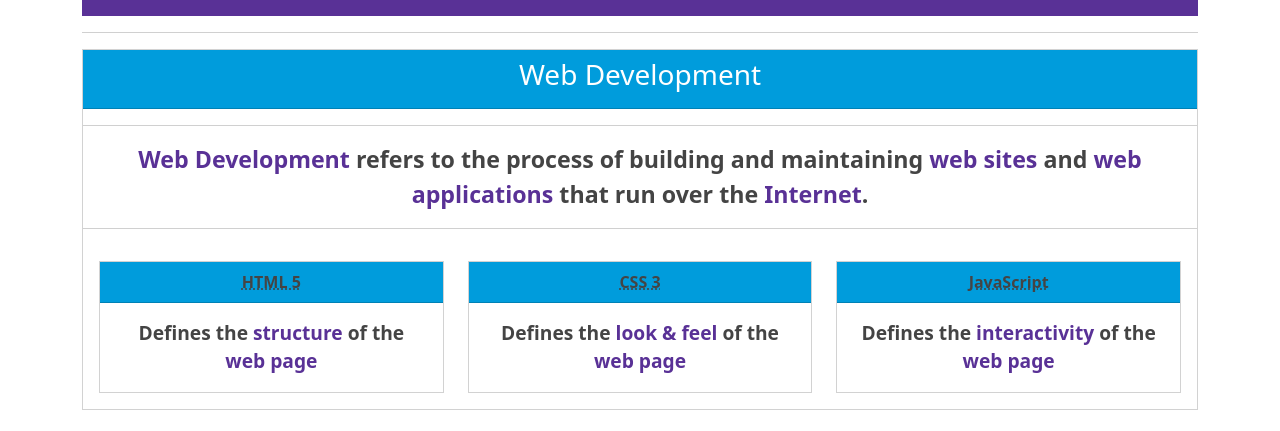
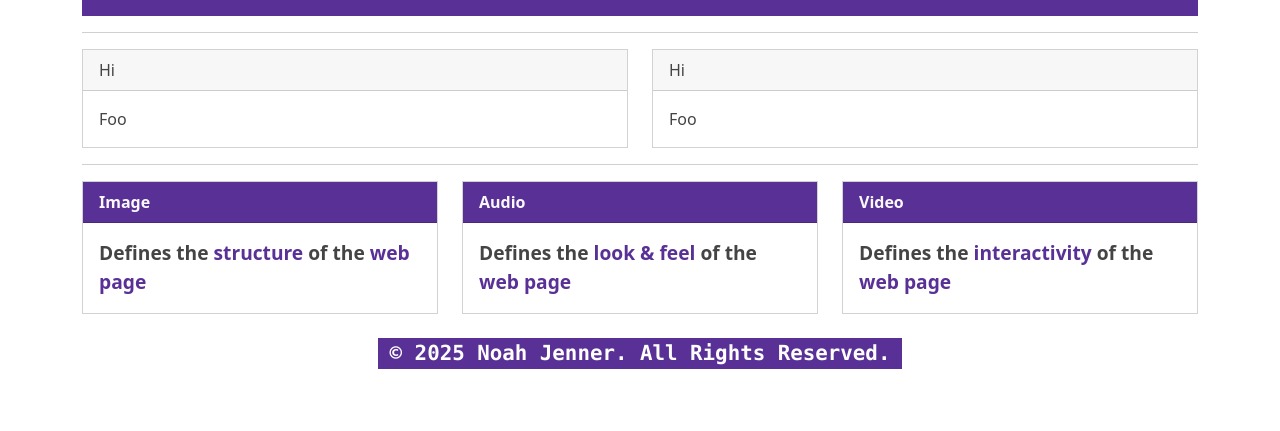
Before and after one commit to Eutropios/CPSC2030, a plain HTML site: page Lab2/index.html in a window 1280 px wide. Shown: the part 125-556 px from the top of the page. Drawn offline with nearby package versions, Linux system fonts and the light colour scheme.

Commit message:
Checkpoint, general layout done
General layout complete. Now working on inserting text.

Signed-off-by: 64815328+Eutropios@users.noreply.github.com

```diff
--- a/Lab2/index.html
+++ b/Lab2/index.html
@@ -49,34 +49,34 @@
       <hr />
 
       <!--Bottom card-->
+      <div class="row">
+        <div class="col-6">
           <div class="card">
-        <div
-          class="card-header bg-info text-white min-height d-flex align-items-center justify-content-center"
-        >
-          <h3>Web Development</h3>
+            <div class="card-header">Hi</div>
+            <div class="card-body">Foo</div>
+          </div>
+        </div>
+        <div class="col-6">
+          <div class="card">
+            <div class="card-header">Hi</div>
+            <div class="card-body">Foo</div>
+          </div>
+        </div>
       </div>
       <hr />
-        <div class="justify-content-center text-center web-dev-content fw-bold">
-          <span class="text-primary">Web Development</span> refers to the
-          process of building and maintaining
-          <span class="text-primary">web sites</span> and
-          <span class="text-primary">web applications</span> that run over the
-          <span class="text-primary">Internet</span>.
-        </div>
-        <hr />
-        <div class="card-body text-center">
+      <div>
         <div class="row">
           <div class="col-4">
             <div class="card">
               <div
-                  class="card-header bg-info fw-bold text-decoration-underline components-dotted"
+                class="card-header bg-primary fw-bold text-light components-dotted"
               >
-                  HTML 5
+                Image
               </div>
               <div class="card-body">
                 <div class="fw-bold small-card-content">
-                    Defines the <span class="text-primary">structure</span> of
-                    the <span class="text-primary">web page</span>
+                  Defines the <span class="text-primary">structure</span> of the
+                  <span class="text-primary">web page</span>
                 </div>
               </div>
             </div>
@@ -84,9 +84,9 @@
           <div class="col-4">
             <div class="card">
               <div
-                  class="card-header bg-info fw-bold text-decoration-underline components-dotted"
+                class="card-header bg-primary fw-bold text-light components-dotted"
               >
-                  CSS 3
+                Audio
               </div>
               <div class="card-body fw-bold small-card-content">
                 <div>
@@ -99,16 +99,15 @@
           <div class="col-4">
             <div class="card">
               <div
-                  class="card-header bg-info fw-bold text-decoration-underline components-dotted"
+                class="card-header bg-primary fw-bold text-light components-dotted"
               >
-                  JavaScript
+                Video
               </div>
               <div class="card-body fw-bold small-card-content">
                 <div>
                   Defines the
                   <span class="text-primary">interactivity</span> of the
                   <span class="text-primary">web page</span>
-                  </div>
                 </div>
               </div>
             </div>
```
Lines whose indentation alone changed are shown as unchanged.
